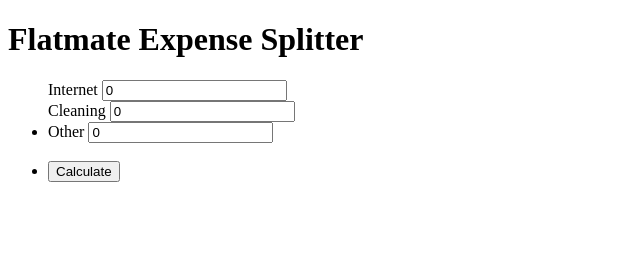
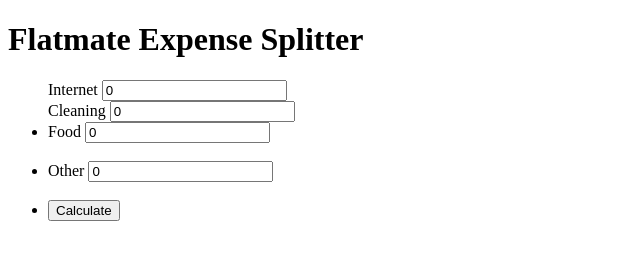
Before and after one commit to c-solia/isys3001-expense-splitter, a plain HTML site: page index.html in a window 1280 px wide. Shown: the whole page, without its empty margins (0-640 px from the left). Drawn offline with Linux system fonts and the light colour scheme.

Commit message:
HTML food expense  button completed
User story MSD424OL2-10
https://jira.infotech.scu.edu.au/browse/MSD424OL2-10

```diff
--- a/index.html
+++ b/index.html
@@ -28,6 +28,12 @@
       </li>
       <br>
 
+      <li>
+        <label for="food">Food</label>
+        <input type="number" id="food" value="0" min="0"/>
+      </li>
+      <br>
+
       <!-- Miscellaneous expenses input -->
       <li>
         <label for="other">Other</label>
```
